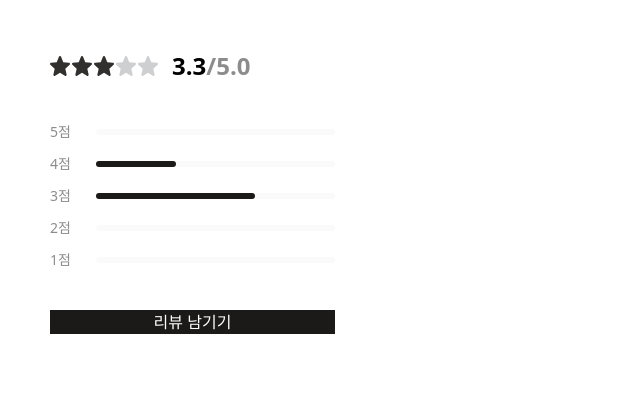
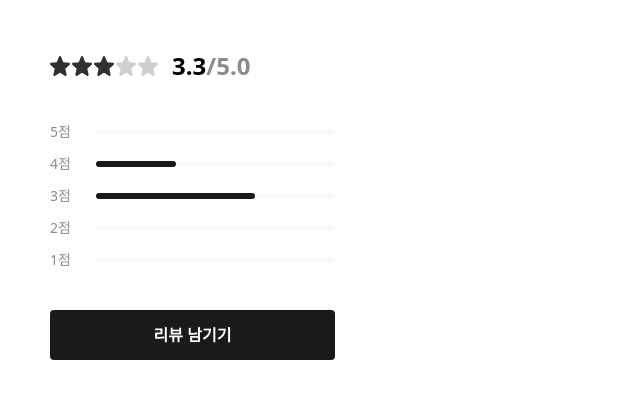
Before and after one commit to 2ruuuu/wine, a Next.js app: page /wines/1 in a window 1280 px wide. Shown: the top 398 px of the page, without its empty margins (0-640 px from the left). Built offline with nearby package versions, Linux system fonts and the light colour scheme; a web font is replaced by a local one.

Commit message:
feat: RatingCard에 버튼 추가

```diff
--- a/src/app/wines/[id]/components/RatingCard/RatingCard.tsx
+++ b/src/app/wines/[id]/components/RatingCard/RatingCard.tsx
@@ -1,3 +1,4 @@
+import Button from '@/components/Button/Button';
 import RatingAvg from './RatingAvg/RatingAvg';
 import RatingBar from './RatingBar/RatingBar';
 import Mock from '@/mocks/wineDetail.json';
@@ -7,7 +8,7 @@ const RatingCard = () => {
     <div className="flex flex-col gap-10 max-w-[285px]">
       <RatingAvg />
       <RatingBar reviewCount={Mock.reviewCount} avgRatings={Mock.avgRatings} />
-      <button className="bg-black text-white">리뷰 남기기</button>
+      <Button>리뷰 남기기</Button>
     </div>
   );
 };
```
